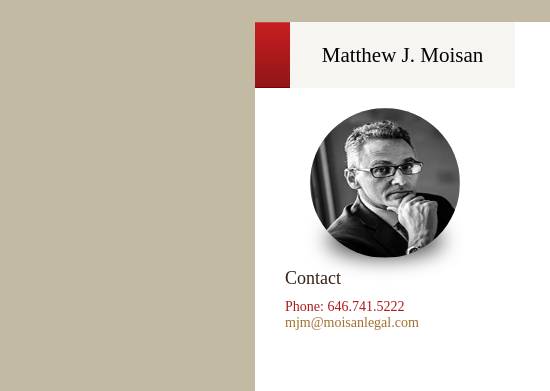
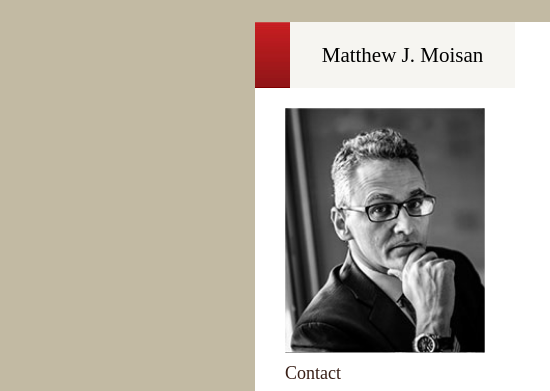
Before and after one commit to myorb/gibson, a plain HTML site: page lawyers.html in a window 1280 px wide. Shown: the part 288-679 px from the top of the page, 0-550 px from the left. Drawn offline with Linux system fonts and the light colour scheme.

Commit message:
images fix

```diff
--- a/css/style.css
+++ b/css/style.css
@@ -379,6 +379,15 @@ filter: grayscale(0%);
 	margin:0px auto;
 	text-align:center;
 }
+.block-service .block-item .inner .images img, .left-block .inner .images img{
+	border-radius: 0%;
+	height:auto;
+
+}
+.block-service .block-item .inner .images, .left-block .inner .images {
+	height:auto;
+	width:100%;
+}
 .block-service:after{
 	content:'';
 	display:table;
```
